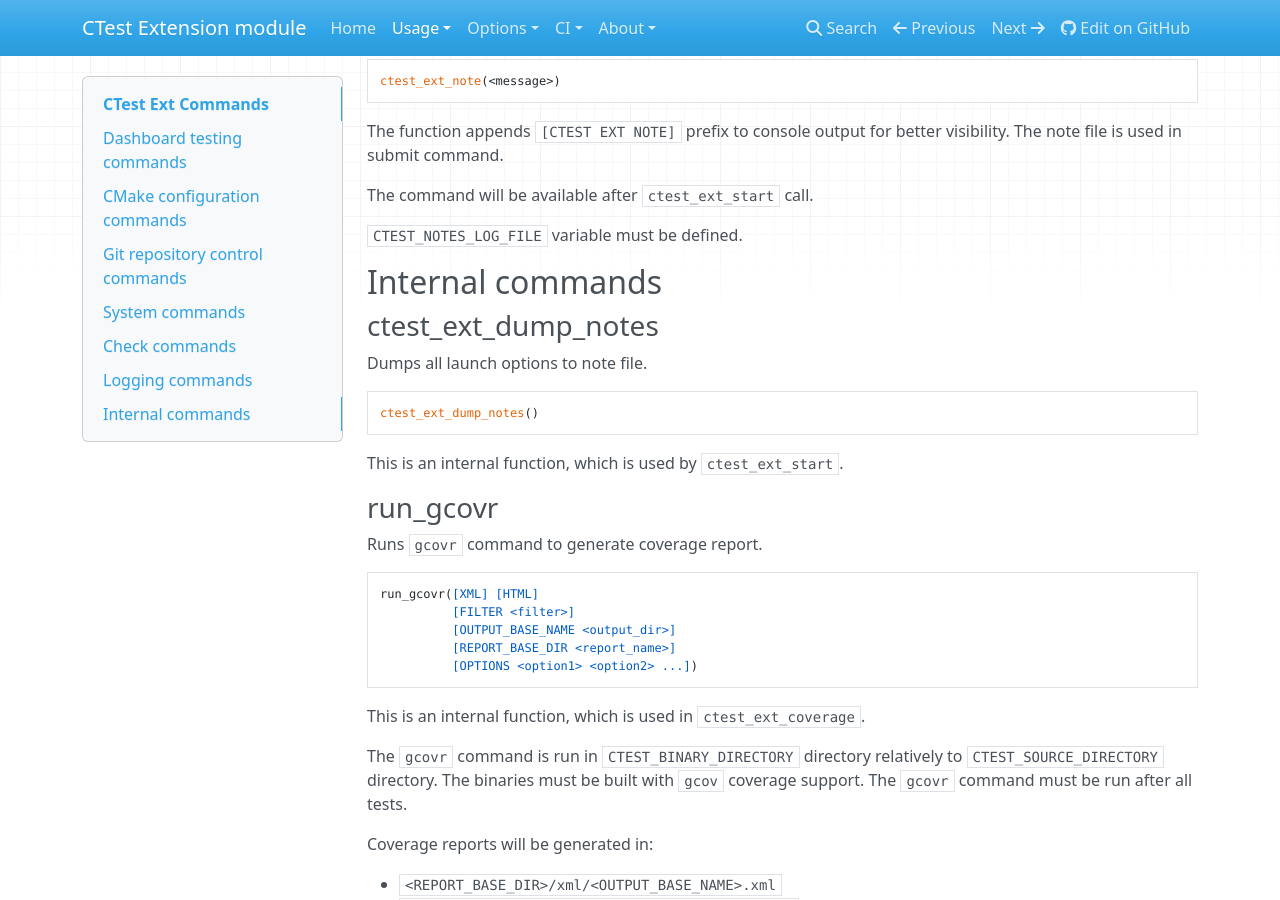
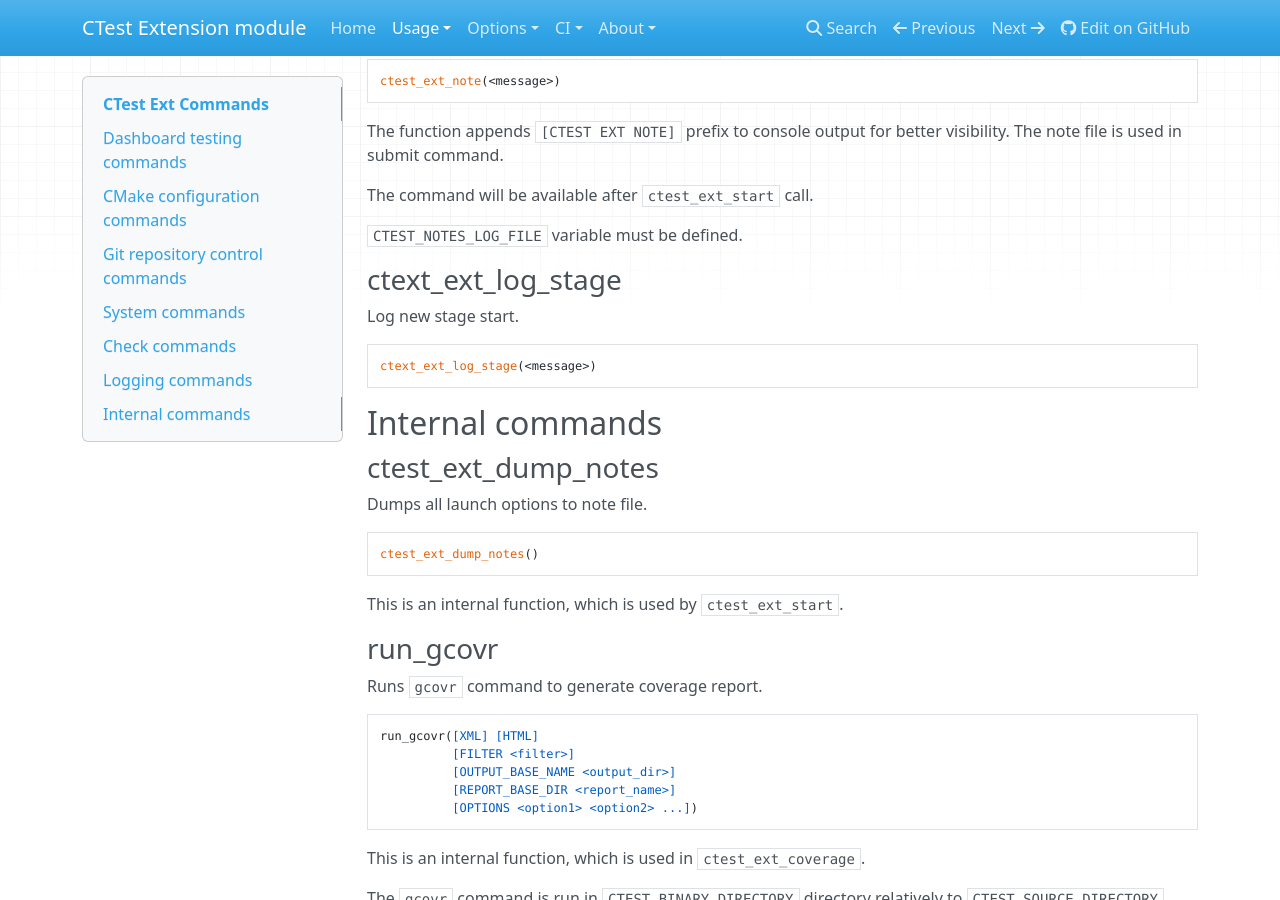
Before and after one commit to vinograd47/ctest-ext, an MkDocs documentation site: the page built from docs/usage/commands.md, in a window 1280 px wide and 900 px high, scrolled down 3924 px. Built offline with MkDocs 1.6.1, drawn with Linux system fonts in a browser that asks for light colours; nearby versions of some CDN libraries; old or Windows-style settings are respelled for this version of MkDocs.

```diff
--- a/docs/usage/commands.md
+++ b/docs/usage/commands.md
@@ -178,6 +178,12 @@
 
 `CTEST_NOTES_LOG_FILE` variable must be defined.
 
+### ctext_ext_log_stage
+
+Log new stage start.
+
+    ctext_ext_log_stage(<message>)
+
 ## Internal commands
 
 ### ctest_ext_dump_notes
```
Also changed, not shown: 1 other file.
